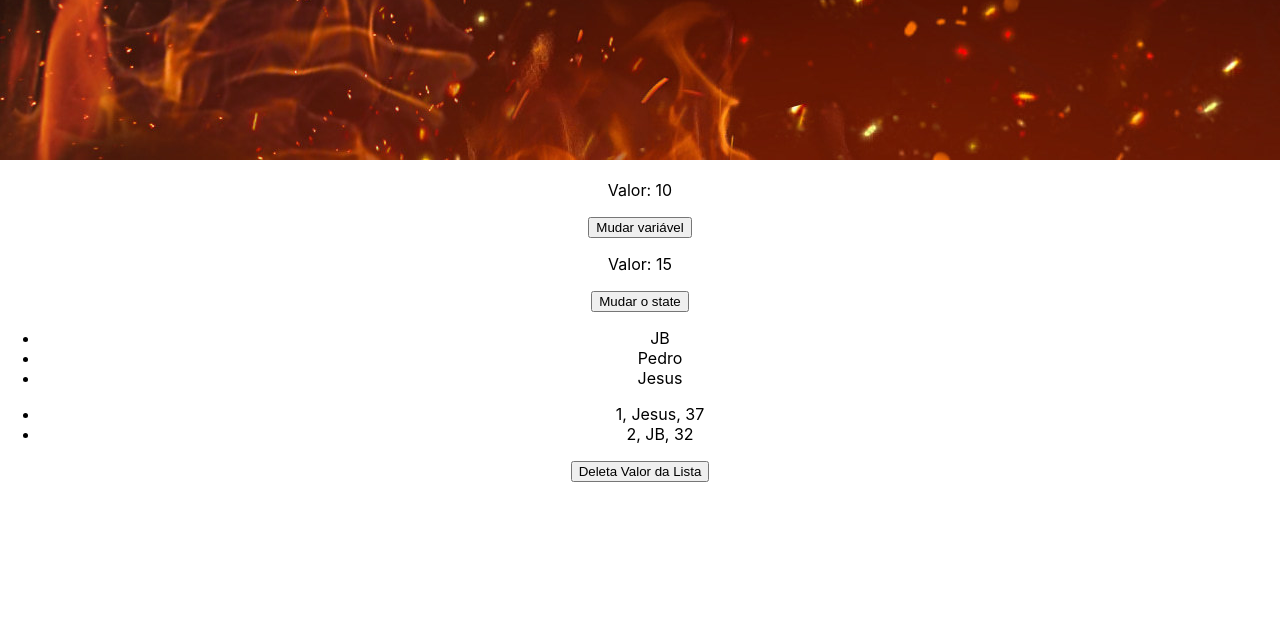
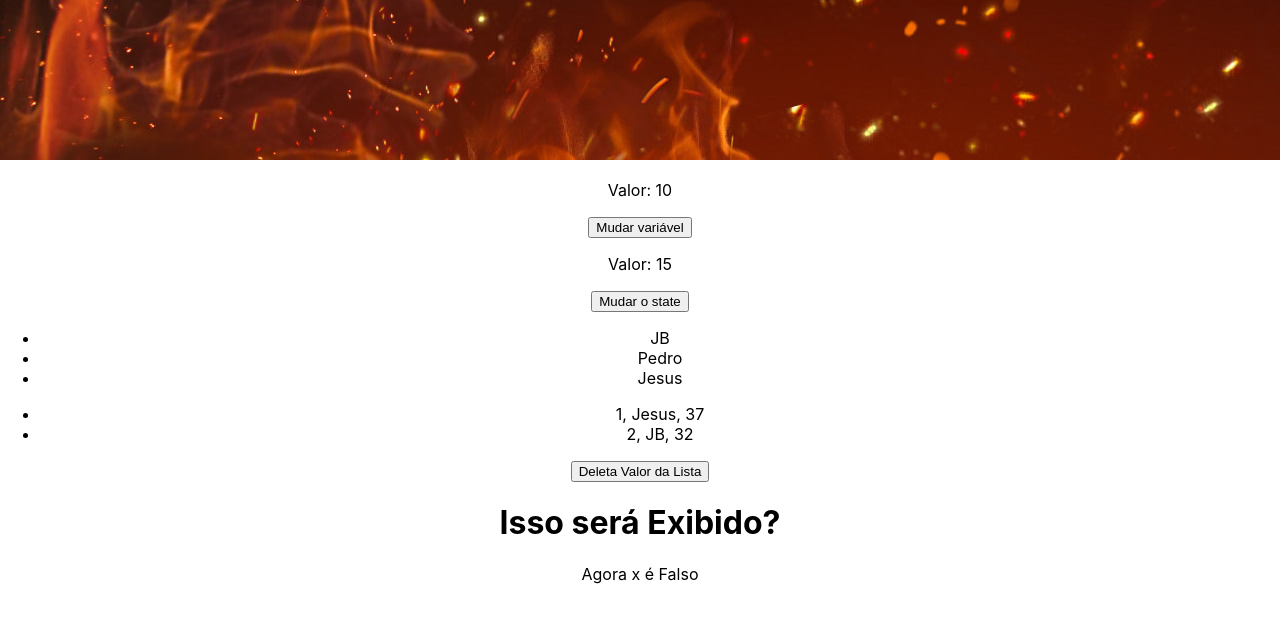
Before and after one commit to JBLimaGo/secao-3-hook-state-react, a React (Create React App) app: page / in a window 1280 px wide. Shown: the part 2195-2817 px from the top of the page. Built offline with nearby package versions, Linux system fonts and the light colour scheme.

Commit message:
Renderização Condicional Quando imprimimos uma parte do Template baseado em condição - If else

```diff
--- a/src/App.js
+++ b/src/App.js
@@ -1,6 +1,7 @@
 import "./App.css";
 
 import imagen2 from "./assets/imagen2.jpg";
+import ConditionalRender from "./components/ConditionalRender";
 import ListRender from "./components/ListRender";
 import ManageData from "./components/ManageData";
 
@@ -24,6 +25,7 @@
 
       <ManageData />
       <ListRender />
+      <ConditionalRender />
     </div>
   );
 }
--- /dev/null
+++ b/src/components/ConditionalRender.js
@@ -0,0 +1,14 @@
+import { useState } from "react";
+
+const ConditionalRender = () => {
+  const [x] = useState(false);
+  return (
+    <div>
+      <h1> Isso será Exibido? </h1>
+      {x && <p> Se X for True, Sim! </p>}
+      {!x && <p> Agora x é Falso </p>}
+    </div>
+  );
+};
+
+export default ConditionalRender;
```
